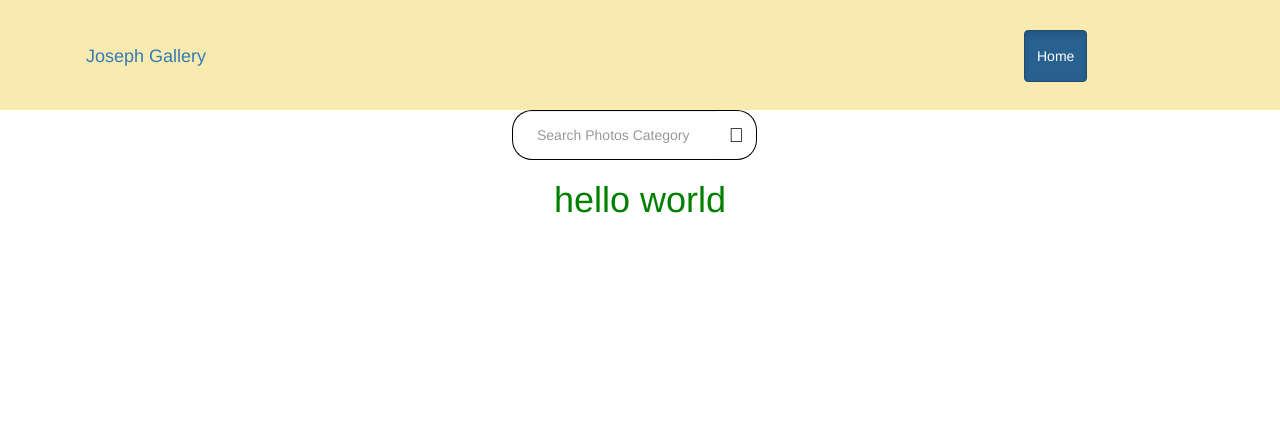
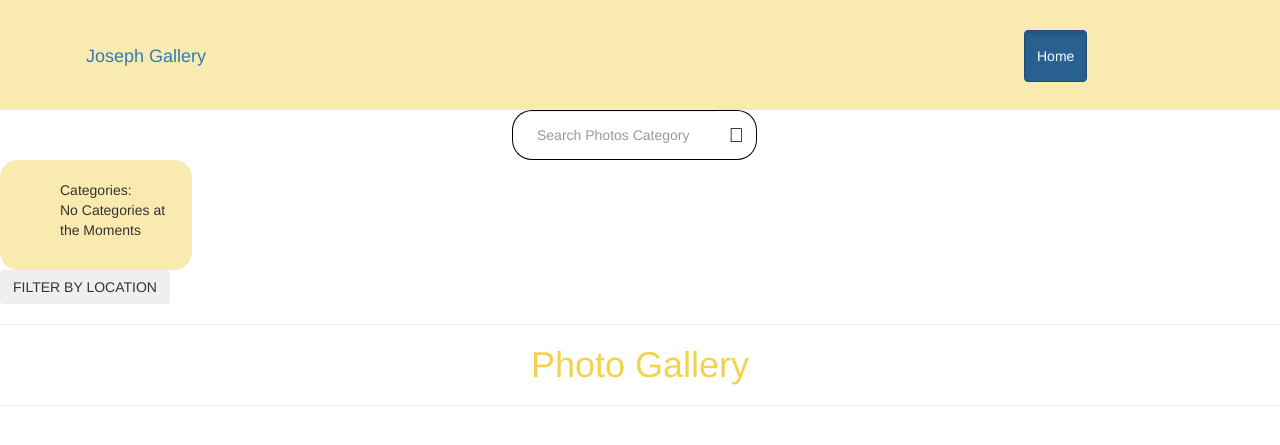
Before and after one commit to JosephKinyua/Gallary, a Django app: template photos/templates/all-photos/home.html in a window 1280 px wide. Shown: the top 445 px of the page. Run offline with Django 3.2, Linux system fonts and the light colour scheme; the template is opened without the code that fills it, so the values that code supplies are empty; some libraries are stand-ins or nearby versions.

Commit message:
add the home templates and the image

```diff
--- a/photos/static/css/style.css
+++ b/photos/static/css/style.css
@@ -1,5 +1,5 @@
 h1 {
-    color: green
+    color:  rgb(240, 206, 57, 0.9);
 }
 
 .searchform {
@@ -84,3 +84,7 @@ button:focus {
     background-color: rgb(240, 206, 57, 0.4);
     padding: 30px;
 }
+
+.dropdown-menu a {
+    margin: 5px;
+}
--- a/photos/templates/all-photos/home.html
+++ b/photos/templates/all-photos/home.html
@@ -1,3 +1,60 @@
-{%extends 'all-photos/base.html'%} {% block content %} {{block.super}}
-<h1 class="text-center">hello world</h1>
-{% endblock %}
+{% extends 'all-photos/base.html' %} {% block content %}
+<div class="cate1">
+    <ul class='cate text-md-center'>
+        <span>Categories:</span> {% if all_category %} {% for cate in all_category %}
+        <li><a class="btn btn-primary" href="/search/?search={{ cate.category }}">{{ cate.category }}</a></li>
+        {% endfor %} {% else %}
+        <p>No Categories at the Moments</p>
+        {% endif %}
+    </ul>
+
+</div>
+
+<div class="dropdown">
+    <button type="button" class="btn btn-outline-secondary dropdown-toggle" data-toggle="dropdown">
+    FILTER BY LOCATION
+  </button>
+    <div class="dropdown-menu">
+        {% for location in all_location %}
+        <a class="dropdown-item btn btn-primary m-3"  href=" /?location={{location.location}} ">{{location.location}}</a>
+        <div class="dropdown-divider "></div>
+        {% endfor %}
+    </div>
+</div>
+
+<hr>
+
+<div class="landing ">
+    <h1 class="text-center mt-5 mb-5 ">Photo Gallery</h1>
+</div>
+
+<div class="wrapper-grid justify-content-center align-items-center text-center ">
+    {% for photo in all_photos %}
+    <div class="photo " data-target="#modal{{photo.id}} ">
+        <img src="{{ photo.image.url }} " alt="{{ photo.image_name }} " class='img-fluid landingimg'>
+        <div class="d-flex justify-content-center align-items-center ">
+            <p class='text-center hanger'>{{photo.image_name}}</p>
+        </div>
+    </div>
+    <div class="modal " id="modal{{photo.id}} ">
+        <div class="d-flex justify-content-between align-items-center p-1 toptitle ">
+            <h2 class='text-center'>{{photo.image_name}}</h2>
+            <button class="btn close-modal ">&times;</button>
+        </div>
+        <div class="body ">
+            <img src="{{ photo.image.url }} " alt="{{ photo.image_name }} " class='img-fluid overlayimg'>
+            <div class="d-flex justify-content-around align-items-center mt-3 ">
+                <p>Location: {{ photo.location_id }}</p>
+                <p>Category: {{ photo.category_id }}</p>
+            </div>
+            <p>{{ photo.image_desc }}</p>
+            <div>
+                <input type="text " value='https://josephgallery.herokuapp.com{{ photo.image.url }}' class="copylink " id="trial{{photo.id}} ">
+                <span class="btncopy " id="cpybtn{{ photo.id }} ">Copy Image Link <i class="fad fa-copy text-white copyicon " style="font-size: 25px; "></i></span>
+            </div>
+        </div>
+    </div>
+    <div id="overlay "></div>
+    {% endfor %}
+</div>
+<hr> {% endblock %}
--- a/photos/templates/all-photos/location.html
+++ b/photos/templates/all-photos/location.html
@@ -2,7 +2,7 @@
 <div class="cate1">
     <ul class='cate text-md-center'>
         <span>Categories:</span> {% if all_category %} {% for cate in all_category %}
-        <li><a href="/search/?search={{ cate.category }}">{{ cate.category }}</a></li>
+        <li><a class="btn btn-primary" href="/search/?search={{ cate.category }}">{{ cate.category }}</a></li>
         {% endfor %} {% else %}
         <p>Categories not available at the Moments</p>
         {% endif %}
@@ -11,7 +11,7 @@
 
 <hr>
 <div class="landing">
-    <h1 class="text-center mt-5 mb-5">Photos taken on <span class='bg-info pr-2 pl-2 text-white'>{{locationn}}</span></h1>
+    <h1 class="text-center mt-5 mb-5">Photos taken in <span class='bg-info pr-2 pl-2 text-white'>{{locationn}}</span></h1>
 </div>
 
 <div class="wrapper-grid justify-content-center align-items-center text-center">
```
Also changed, not shown: media/photos/food1.jpeg (added).
